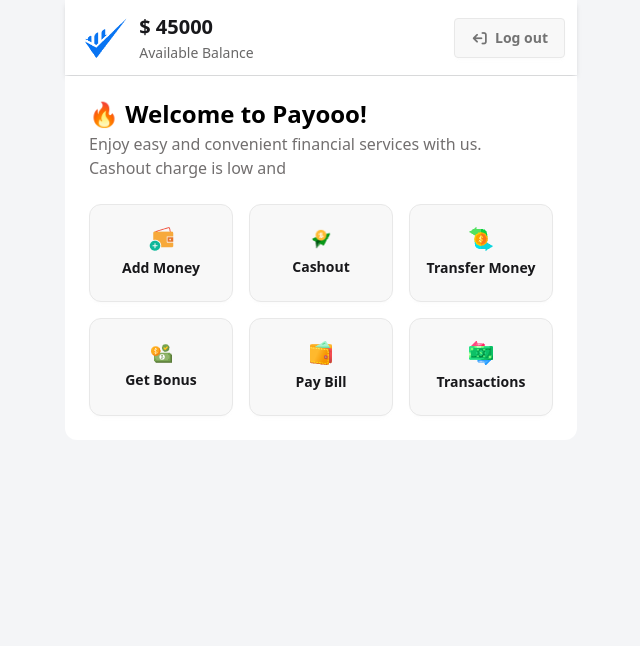
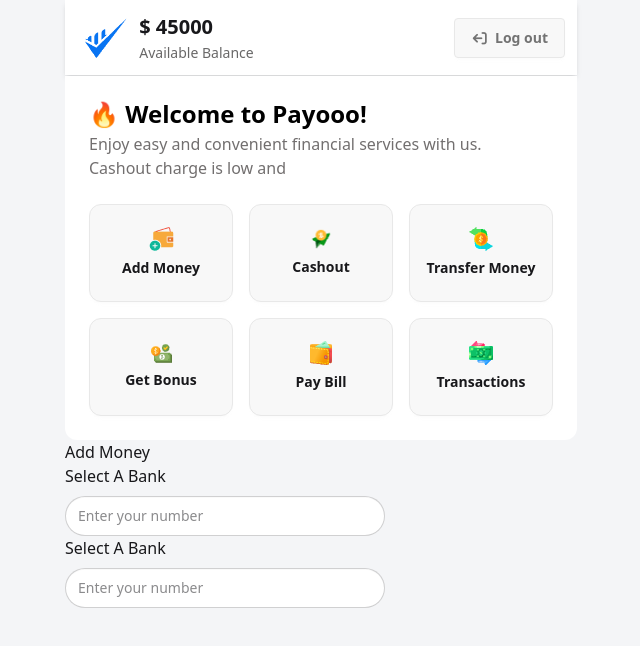
Before and after one commit to masumBillah-1/Payoo-Mobile-Banking--App, a plain HTML site: page home.html in a window 1280 px wide. Shown: the whole page, without its empty margins (319-959 px from the left). Drawn offline with nearby package versions, Linux system fonts and the light colour scheme.

Commit message:
Card Section design

```diff
--- a/home.html
+++ b/home.html
@@ -86,8 +86,18 @@
     </div>
 
 
-    <div>
-
+    <div class="max-w-lg mx-auto">
+        <h2>Add Money</h2>
+        <div>
+            <label for="">Select A Bank</label>
+            <br>
+            <input  type="text" placeholder="Enter your number" class="input mt-2 rounded-3xl" />
+        </div>
+        <div>
+            <label for="">Select A Bank</label>
+            <br>
+            <input type="text" placeholder="Enter your number" class="input mt-2 rounded-3xl" />
+        </div>
     </div>
 
 
```
